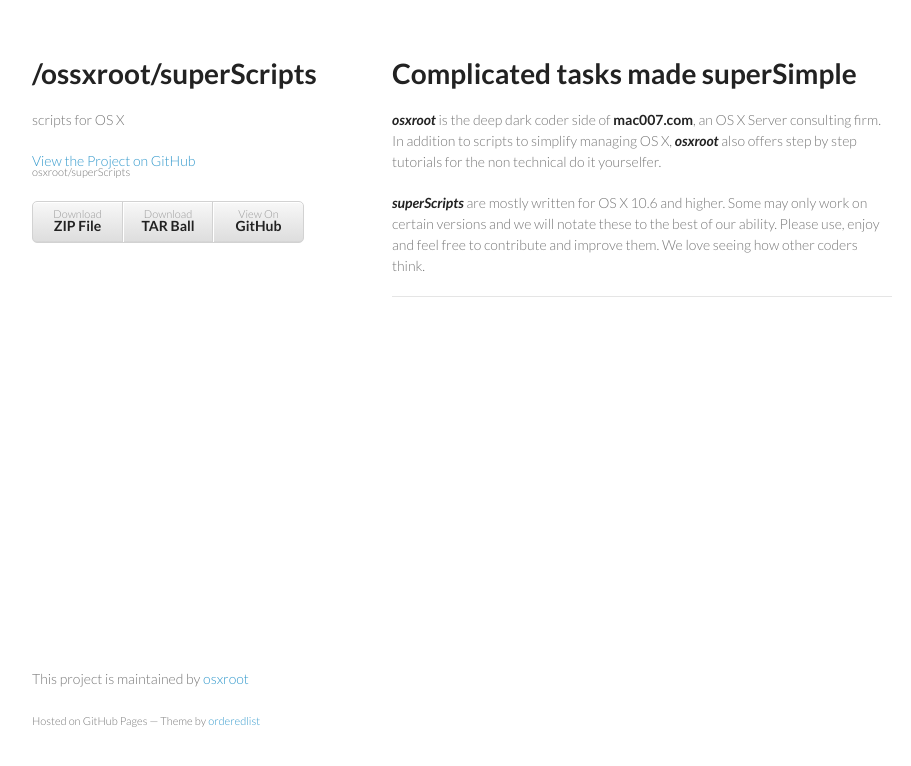
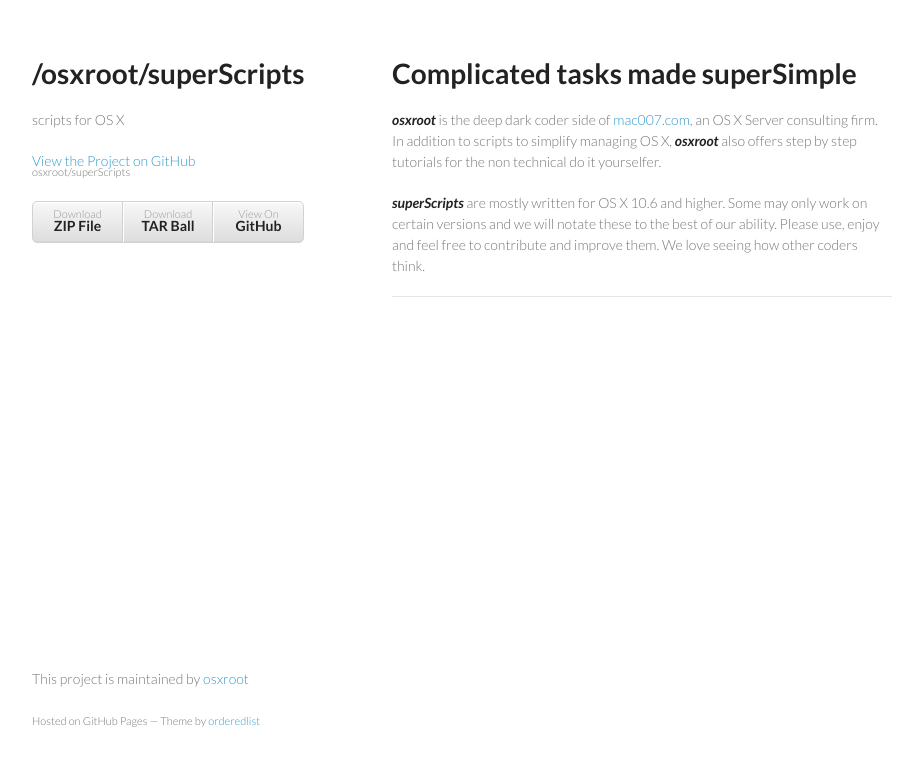
Before and after one commit to osxroot/superScripts, a plain HTML site: page index.html in a window 1280 px wide. Shown: the whole page, without its empty margins (178-1089 px from the left). Drawn offline with Linux system fonts and the light colour scheme.

```diff
--- a/index.html
+++ b/index.html
@@ -3,7 +3,7 @@
   <head>
     <meta charset="utf-8">
     <meta http-equiv="X-UA-Compatible" content="chrome=1">
-    <title>/ossxroot/superScripts by osxroot</title>
+    <title>/osxroot/superScripts by osxroot</title>
 
     <link rel="stylesheet" href="stylesheets/styles.css">
     <link rel="stylesheet" href="stylesheets/pygment_trac.css">
@@ -15,7 +15,7 @@
   <body>
     <div class="wrapper">
       <header>
-        <h1>/ossxroot/superScripts</h1>
+        <h1>/osxroot/superScripts</h1>
         <p>scripts for OS X</p>
 
         <p class="view"><a href="https://github.com/osxroot/superScripts">View the Project on GitHub <small>osxroot/superScripts</small></a></p>
@@ -32,7 +32,7 @@
 <a name="complicated-tasks-made-supersimple" class="anchor" href="#complicated-tasks-made-supersimple"><span class="octicon octicon-link"></span></a><strong>Complicated tasks made superSimple</strong>
 </h1>
 
-<p><em><strong>osxroot</strong></em> is the deep dark coder side of <a href="http://www.mac007.com"><strong>mac007.com</strong></a>, an OS X Server consulting firm. In addition to scripts to simplify managing OS X, <em><strong>osxroot</strong></em> also offers step by step tutorials for the non technical do it yourselfer. </p>
+<p><em><strong>osxroot</strong></em> is the deep dark coder side of <a href="http://www.mac007.com">mac007.com</a>, an OS X Server consulting firm. In addition to scripts to simplify managing OS X, <em><strong>osxroot</strong></em> also offers step by step tutorials for the non technical do it yourselfer. </p>
 
 <p><em><strong>superScripts</strong></em> are mostly written for OS X 10.6 and higher. Some may only work on certain versions and we will notate these to the best of our ability. Please use, enjoy and feel free to contribute and improve them. We love seeing how other coders think.  </p>
 
--- a/params.json
+++ b/params.json
@@ -1 +1 @@
-{"name":"/ossxroot/superScripts","tagline":"scripts for OS X","body":"# **Complicated tasks made superSimple**\r\n\r\n_**osxroot**_ is the deep dark coder side of [**mac007.com**](http://www.mac007.com), an OS X Server consulting firm. In addition to scripts to simplify managing OS X, _**osxroot**_ also offers step by step tutorials for the non technical do it yourselfer. \r\n\r\n_**superScripts**_ are mostly written for OS X 10.6 and higher. Some may only work on certain versions and we will notate these to the best of our ability. Please use, enjoy and feel free to contribute and improve them. We love seeing how other coders think.  \r\n\r\n\r\n***\r\n\r\n","google":"","note":"Don't delete this file! It's used internally to help with page regeneration."}
+{"name":"/osxroot/superScripts","tagline":"scripts for OS X","body":"# **Complicated tasks made superSimple**\r\n\r\n_**osxroot**_ is the deep dark coder side of [mac007.com](http://www.mac007.com), an OS X Server consulting firm. In addition to scripts to simplify managing OS X, _**osxroot**_ also offers step by step tutorials for the non technical do it yourselfer. \r\n\r\n_**superScripts**_ are mostly written for OS X 10.6 and higher. Some may only work on certain versions and we will notate these to the best of our ability. Please use, enjoy and feel free to contribute and improve them. We love seeing how other coders think.  \r\n\r\n\r\n***\r\n\r\n","google":"","note":"Don't delete this file! It's used internally to help with page regeneration."}
```
